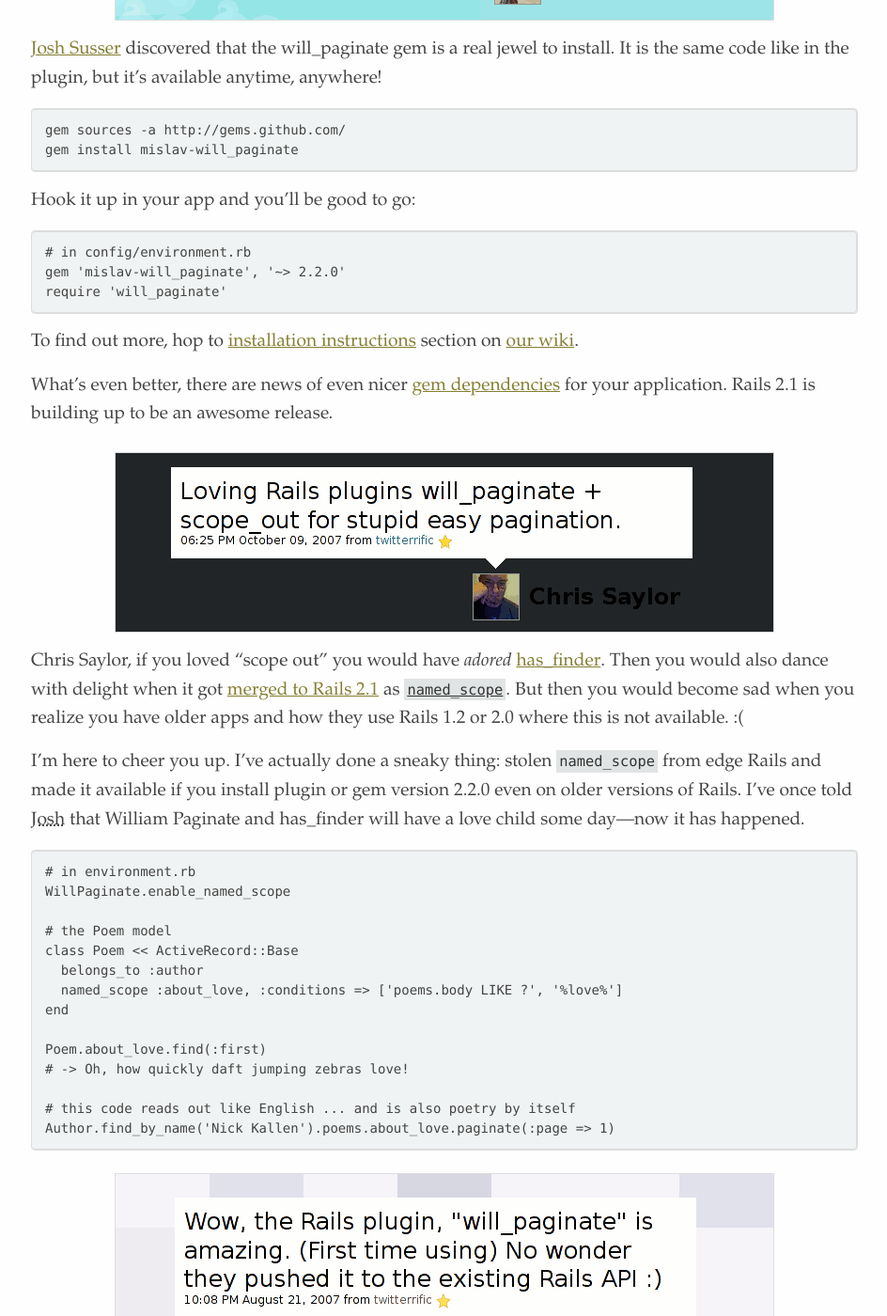
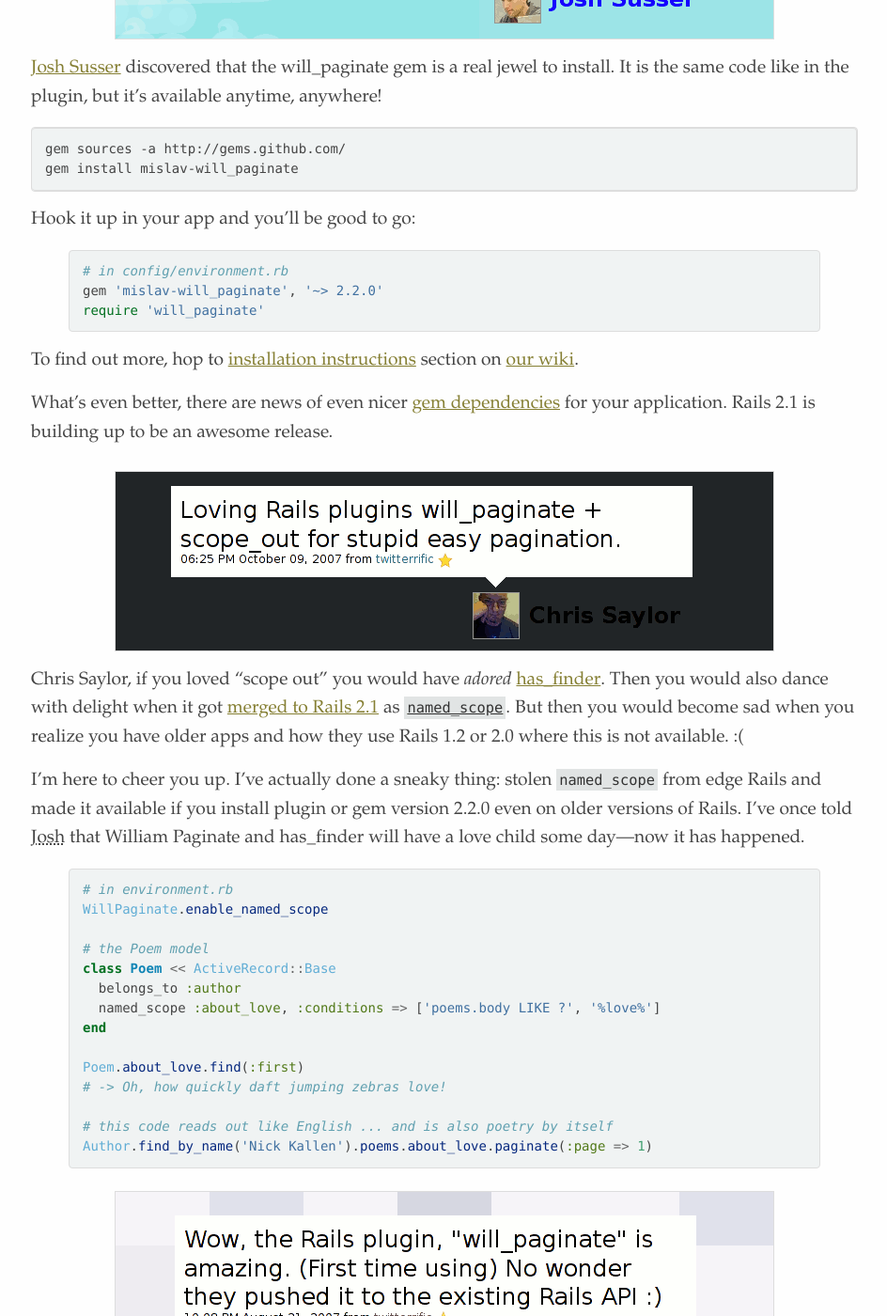
Before and after one commit to mislav/blog, a Jekyll site: the page built from rails/_posts/2008-04-07-will_paginate-love.markdown, in a window 1280 px wide and 1400 px high, scrolled down 1392 px. Shown: the whole window at 94% size, without its empty margins (27-971 px from the left). Built offline with Jekyll 4.4.1, drawn with Linux system fonts in a browser that asks for light colours; Markdown is read by kramdown in place of the engine named in the settings; some of the changed text lies outside the part shown.

Commit message:
Touch up old will_paginate post

```diff
--- a/rails/_posts/2008-04-07-will_paginate-love.markdown
+++ b/rails/_posts/2008-04-07-will_paginate-love.markdown
@@ -32,12 +32,15 @@
 
 Kyle Neath is a programmer with attitude; he knows that you can sit back in your chair while pagination just writes itself out like [poetry][3] underneath the inked feather of a great writer.
 
-    # in PoemsController
-    def index
-      @poems = Poem.paginate :page => params[:page], :order => 'created_at DESC'
-    end
-    # in views/poems/index.html.erb
-    <%= will_paginate %>
+{% highlight ruby %}
+# in PoemsController
+def index
+  @poems = Poem.paginate :page => params[:page], :order => 'created_at DESC'
+end
+
+# in views/poems/index.html.erb
+<%= will_paginate %>
+{% endhighlight %}
 
 By the name of controller
 will_paginate shall know
@@ -56,9 +59,11 @@
 
 Hook it up in your app and you’ll be good to go:
 
-    # in config/environment.rb
-    gem 'mislav-will_paginate', '~> 2.2.0'
-    require 'will_paginate'
+{% highlight ruby %}
+# in config/environment.rb
+gem 'mislav-will_paginate', '~> 2.2.0'
+require 'will_paginate'
+{% endhighlight %}
 
 To find out more, hop to [installation instructions][5] section on [our wiki][6].
 
@@ -74,20 +79,22 @@
 
 I’m here to cheer you up. I’ve actually done a sneaky thing: stolen `named_scope` from edge Rails and made it available if you install plugin or gem version 2.2.0 even on older versions of Rails. I’ve once told <abbr title="Josh Susser">Josh</abbr> that William Paginate and has_finder will have a love child some day—now it has happened.
 
-    # in environment.rb
-    WillPaginate.enable_named_scope
+{% highlight ruby %}
+# in environment.rb
+WillPaginate.enable_named_scope
 
-    # the Poem model
-    class Poem << ActiveRecord::Base
-      belongs_to :author
-      named_scope :about_love, :conditions => ['poems.body LIKE ?', '%love%']
-    end
+# the Poem model
+class Poem << ActiveRecord::Base
+  belongs_to :author
+  named_scope :about_love, :conditions => ['poems.body LIKE ?', '%love%']
+end
 
-    Poem.about_love.find(:first)
-    # -> Oh, how quickly daft jumping zebras love!
+Poem.about_love.find(:first)
+# -> Oh, how quickly daft jumping zebras love!
 
-    # this code reads out like English ... and is also poetry by itself
-    Author.find_by_name('Nick Kallen').poems.about_love.paginate(:page => 1)
+# this code reads out like English ... and is also poetry by itself
+Author.find_by_name('Nick Kallen').poems.about_love.paginate(:page => 1)
+{% endhighlight %}
 
 <div class="tweet">
   <a href="http://twitter.com/bbenzinger/statuses/219168702">
@@ -126,15 +133,15 @@
 You are not alone, Rick. It continues to rock _everyone’s_ world. And, same as rocking out, it never ends.
 
 
-[1]: http://github.com/mislav/will_paginate/tree/master
-[2]: http://rubyforge.org/frs/shownotes.php?group_id=5698&release_id=20928
+[1]: https://github.com/mislav/will_paginate#readme
+[2]: https://github.com/mislav/will_paginate/releases/tag/2.2.0
 [3]: http://poetrywithmeaning.com/
 [4]: http://blog.hasmanythrough.com/
-[5]: http://github.com/mislav/will_paginate/wikis/installation
-[6]: http://github.com/mislav/will_paginate/wikis
+[5]: https://github.com/mislav/will_paginate/wiki/installation
+[6]: https://github.com/mislav/will_paginate/wiki
 [7]: http://ryandaigle.com/articles/2008/4/1/what-s-new-in-edge-rails-gem-dependencies
 [8]: http://pivots.pivotallabs.com/users/nick/blog/articles/284-hasfinder-it-s-now-easier-than-ever-to-create-complex-re-usable-sql-queries
 [9]: http://dev.rubyonrails.org/changeset/9084
 [10]: http://ryandaigle.com/articles/2008/3/24/what-s-new-in-edge-rails-has-finder-functionality
 [11]: http://nubyonrails.com/
-[12]: http://mislav.uniqpath.com/will_paginate/
+[12]: http://mislav.github.io/will_paginate/
```
Also changed, not shown: other parts of rails/_posts/2008-04-07-will_paginate-love.markdown (+1 -1 lines).
